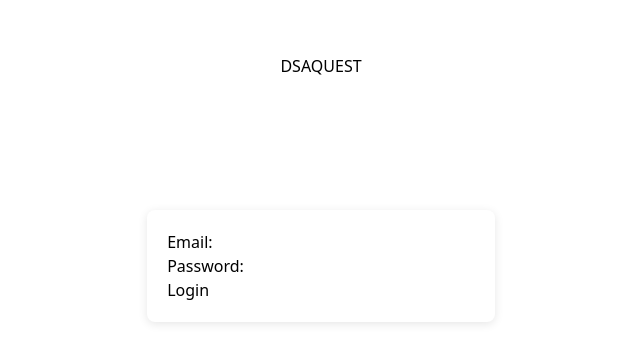
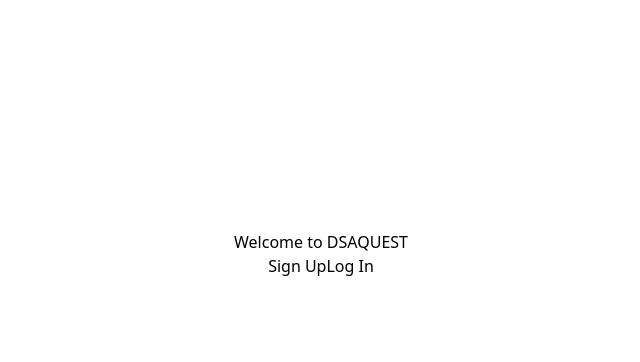
Before and after one commit to MSUDSA/dsaquest, a React (Vite) app in the folder frontend/: page / in a window 1280 px wide. Shown: the part 146-508 px from the top of the page, without its empty margins (319-959 px from the left). Built offline with nearby package versions, Linux system fonts and the light colour scheme.

Commit message:
LANDING PAGE NOT GOOD

```diff
--- a/frontend/src/pages/LandingPage.tsx
+++ b/frontend/src/pages/LandingPage.tsx
@@ -1,31 +1,30 @@
 import { useState } from "react";
-import Login from "../auth/login"
-import Signup from "../auth/signup"
-import { main } from "framer-motion/client";
-import LoginSignUp from "../components/authPages";
+import Login from "../auth/login";
+import Signup from "../auth/signup";
 
 const LandingPage = () => {
     const [showSignup, setShowSignup] = useState(false);
     const [showLogin, setShowLogin] = useState(false);
 
     return (
-        <main className="h-full ">
-            <div className=" h-full flex justify-center items-center">
-                <LoginSignUp></LoginSignUp>
-                {/* <button className = "" onClick={() => {
-                    setShowSignup(true)
-                    setShowLogin(false)
-                }}>Sign Up</button>
-                <button className= "" onClick={() => {
-                    setShowLogin(true)
-                    setShowSignup(false)
-                }}>Log In</button>
-                {showSignup ? <Signup /> : <></>}
-                {showLogin ? <Login /> : <></>} */}
+        <main className="h-full">
+            <div className="h-full flex flex-col justify-center items-center">
+                <h1>Welcome to DSAQUEST</h1>
+                <div>
+                    <button onClick={() => {
+                        setShowSignup(true);
+                        setShowLogin(false);
+                    }}>Sign Up</button>
+                    <button onClick={() => {
+                        setShowLogin(true);
+                        setShowSignup(false);
+                    }}>Log In</button>
+                </div>
+                {showSignup && <Signup />}
+                {showLogin && <Login />}
             </div>
         </main>
+    );
+};
 
-    )
-}
-
-export default LandingPage
+export default LandingPage;
```
